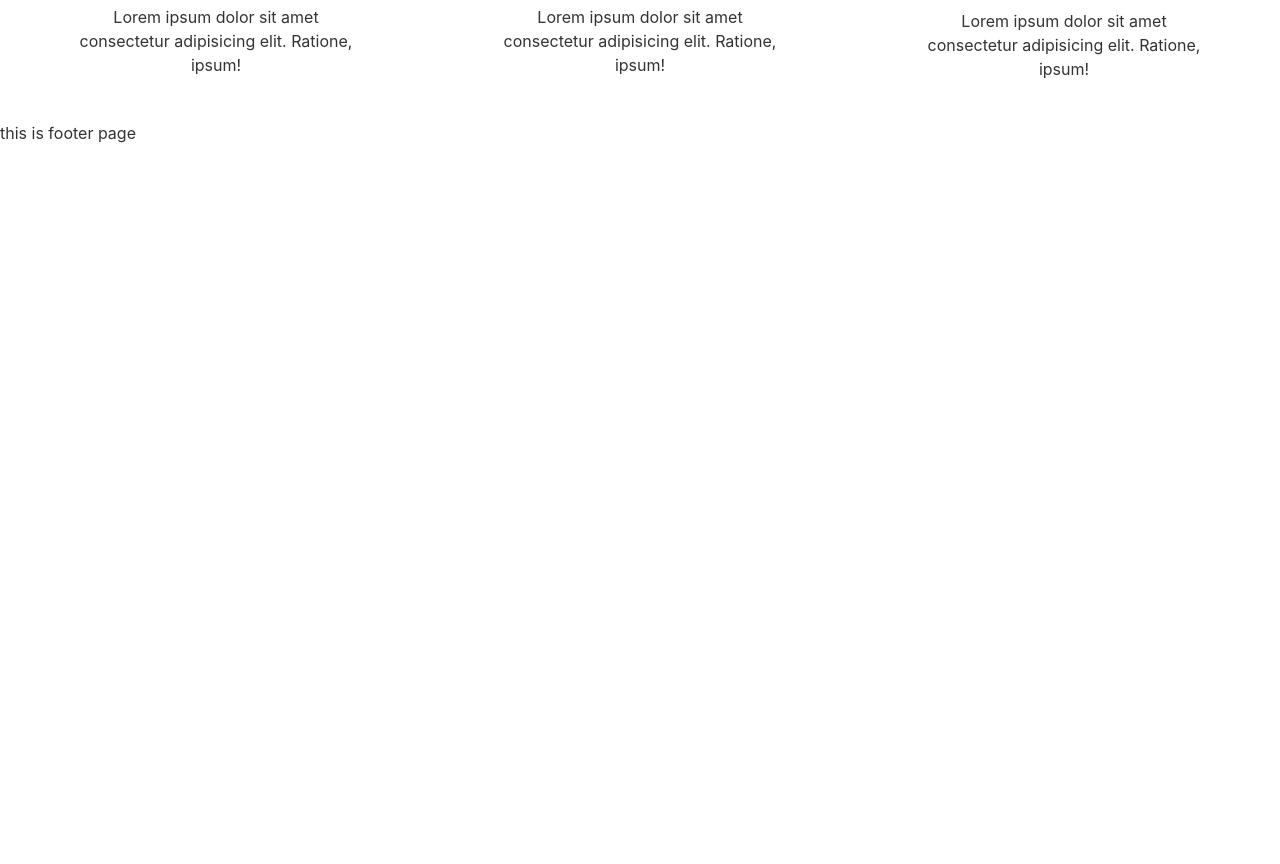
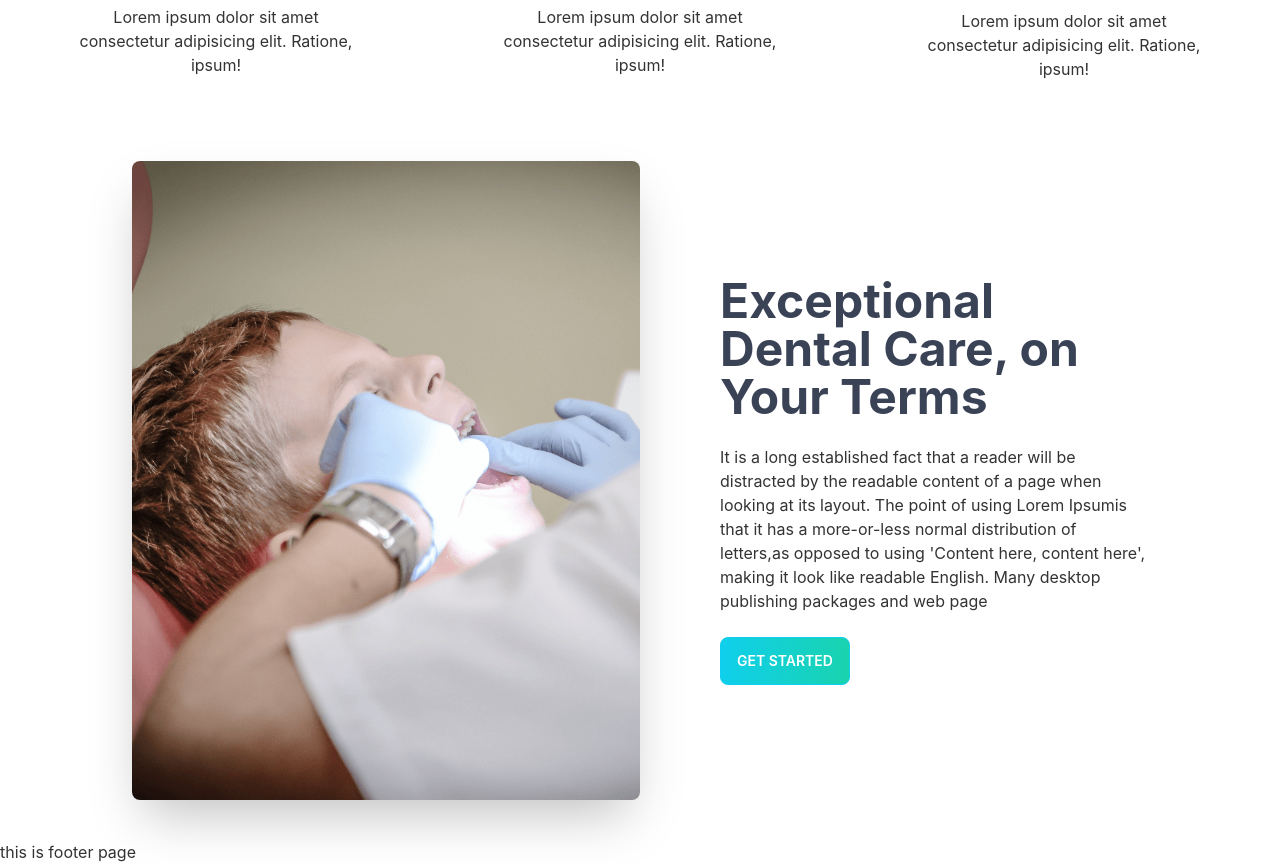
Before and after one commit to saadi001/Doctors-portal-client, a React (Create React App) app: page / in a window 1280 px wide. Shown: the part 1063-1927 px from the top of the page. Before the commit the page ends 1208 px from the top, so only its background shows below. Built offline with nearby package versions, Linux system fonts and the light colour scheme.

Commit message:
terms added

```diff
--- a/src/pages/Home/Banner/Banner.js
+++ b/src/pages/Home/Banner/Banner.js
@@ -6,7 +6,7 @@
      return (
           <div className="hero hero-css bg-no-repeat">
                <div className="hero-content  flex-col lg:flex-row-reverse">
-                    <img src={chair} alt='' className="rounded-lg w-1/2 shadow-2xl" />
+                    <img src={chair} alt='' className="rounded-lg lg:w-1/2 shadow-2xl" />
                     <div>
                          <h1 className="text-5xl font-bold">Your New Smile Starts Here</h1>
                          <p className="py-6">Provident cupiditate voluptatem et in. Quaerat fugiat ut assumenda excepturi exercitationem quasi. In deleniti eaque aut repudiandae et a id nisi.</p>
--- a/src/pages/Home/Home/Home.js
+++ b/src/pages/Home/Home/Home.js
@@ -2,6 +2,7 @@
 import About from '../About/About';
 import Banner from '../Banner/Banner';
 import Services from '../Services/Services';
+import Terms from '../Terms/Terms';
 
 const Home = () => {
      return (
@@ -9,6 +10,7 @@
                <Banner></Banner>
                <About></About>
                <Services></Services>
+               <Terms></Terms>
           </div>
      );
 };
--- /dev/null
+++ b/src/pages/Home/Terms/Terms.js
@@ -0,0 +1,19 @@
+import React from 'react';
+import img from '../../../assets/images/treatment.png'
+
+const Terms = () => {
+     return (
+          <div className="hero">
+               <div className="hero-content flex-col gap-20 lg:flex-row lg:mx-24 my-6">
+                    <img src={img} alt='' className="lg:w-1/2 rounded-lg shadow-2xl" />
+                    <div>
+                         <h1 className="text-5xl font-bold text-accent">Exceptional Dental Care, on Your Terms</h1>
+                         <p className="py-6">It is a long established fact that a reader will be distracted by the readable content of a page when looking at its layout. The point of using Lorem Ipsumis that it has a more-or-less normal distribution of letters,as opposed to using 'Content here, content here', making it look like readable English. Many desktop publishing packages and web page</p>
+                         <button className="btn btn-primary text-white bg-gradient-to-r from-primary to-secondary">Get Started</button>
+                    </div>
+               </div>
+          </div>
+     );
+};
+
+export default Terms;
```
